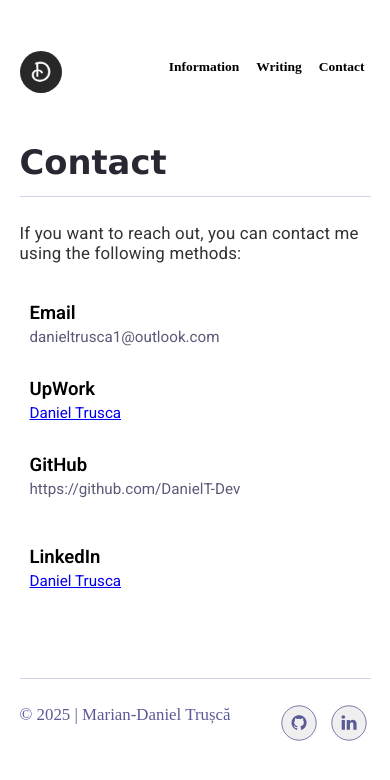
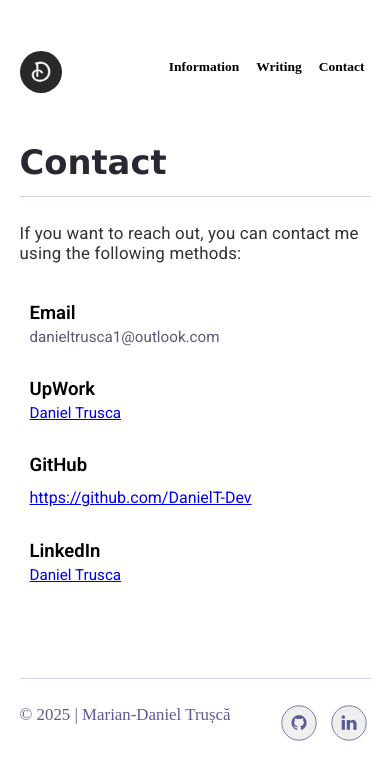
Before and after one commit to DanielT-Dev/Portfolio, a React (Vite) app in the folder portfolio/: page / in a window 390 px wide. Both pictures are taken after a click on the button "Contact". Shown: the top 780 px of the page. Built offline with nearby package versions, Linux system fonts and the light colour scheme; a web font is replaced by a local one.

Commit message:
Fixed 'Writing's page responsiveness for mobile and replaced GitHub profile link with an active URL.

```diff
--- a/portfolio/src/components/Contact.jsx
+++ b/portfolio/src/components/Contact.jsx
@@ -32,9 +32,9 @@ const Contact = () => {
           <h1>
             GitHub
           </h1>
-          <p>
+          <a href="https://github.com/DanielT-Dev" target='blank'>
             https://github.com/DanielT-Dev
-          </p>
+          </a>
         </div>
         <div className={styles.grid_item}>
           <h1>
--- a/portfolio/src/styles/Writing.module.css
+++ b/portfolio/src/styles/Writing.module.css
@@ -7,3 +7,10 @@
     position: relative;
     left: 33%;
 }
+@media screen and (max-width: 600px){
+    .container {
+        width: 90%;
+        height: 300vh;
+        left: 5%;
+    }
+}
```
